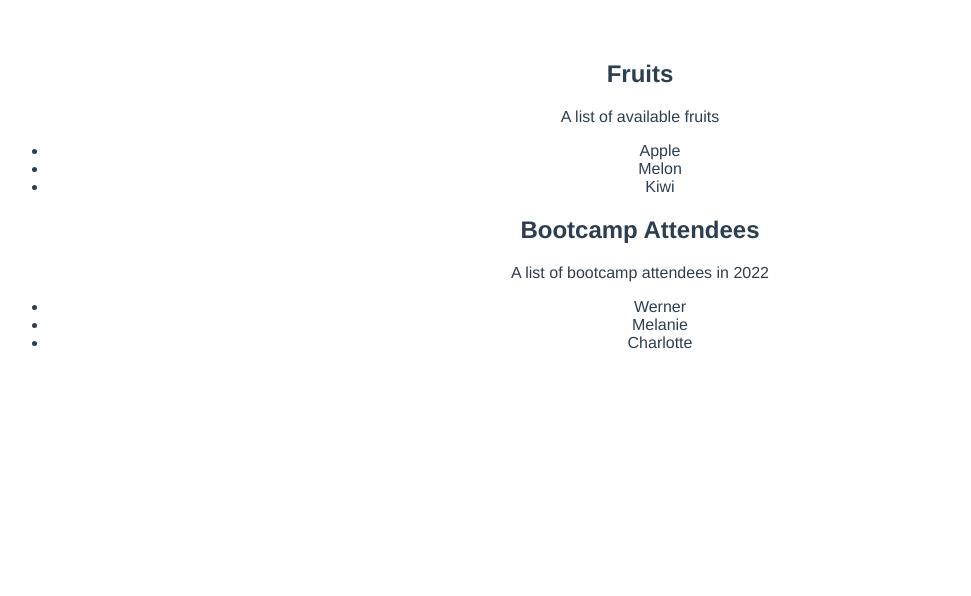
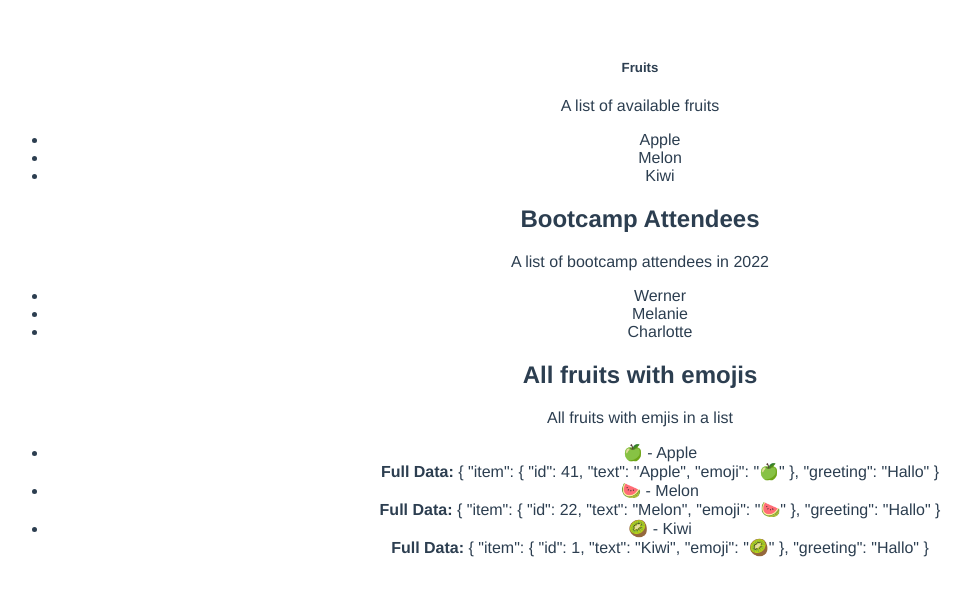
Before and after one commit to danielkull/vue-coding-task, a Vue app in the folder task/base-list/: page / in a window 1280 px wide. Shown: the top 596 px of the page, without its empty margins (0-971 px from the left). Built offline with nearby package versions, Linux system fonts and the light colour scheme.

Commit message:
feat: create base app with various lists for test purpose only

```diff
--- a/task/base-list/src/App.vue
+++ b/task/base-list/src/App.vue
@@ -1,14 +1,24 @@
 <template>
-  <BaseList
-    :headline="fruitList.headline"
-    :intro-text="fruitList.introText"
-    :list-items="fruitList.data"
-  />
-  <BaseList
-    :headline="attendeeList.headline"
-    :intro-text="attendeeList.introText"
-    :list-items="attendeeList.data"
-  />
+  <BaseList :headline="fruitList.headline" :list-items="fruitList.data">
+    <template v-slot:header>
+      <h5>{{ fruitList.headline }}</h5>
+    </template>
+    {{ fruitList.introText }}
+  </BaseList>
+
+  <BaseList :headline="attendeeList.headline" :list-items="attendeeList.data">{{
+    attendeeList.introText
+  }}</BaseList>
+
+  <BaseList headline="All fruits with emojis" :list-items="fruitList.data">
+    <template #list-item="scopedData">
+      {{ scopedData.item.emoji }} - {{ scopedData.item.text }}
+      <br />
+      <strong>Full Data:</strong>
+      {{ scopedData }}
+    </template>
+    All fruits with emjis in a list</BaseList
+  >
 </template>
 
 <script>
--- a/task/base-list/src/components/BaseList.vue
+++ b/task/base-list/src/components/BaseList.vue
@@ -1,8 +1,14 @@
 <template>
-  <h2>{{ headline }}</h2>
-  <div class="intro-text">{{ introText }}</div>
+  <slot name="header"
+    ><h2>{{ headline }}</h2>
+  </slot>
+  <div class="intro-text"><slot /></div>
   <ul>
-    <li v-for="item in listItems" :key="item.id">{{ item.text }}</li>
+    <li v-for="item in listItems" :key="item.id">
+      <slot :item="item" name="list-item" greeting="Hallo">
+        {{ item.text }}
+      </slot>
+    </li>
   </ul>
 </template>
 
@@ -11,7 +17,6 @@ const timestamp = +new Date();
 export default {
   props: {
     headline: String,
-    introText: String,
     listItems: {
       type: Array,
       default: () => [{ text: "No items exists", id: timestamp }],
```
